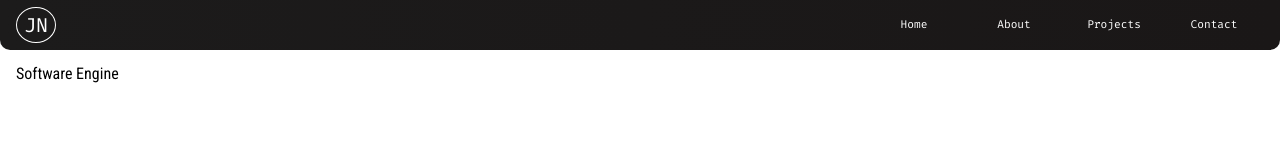
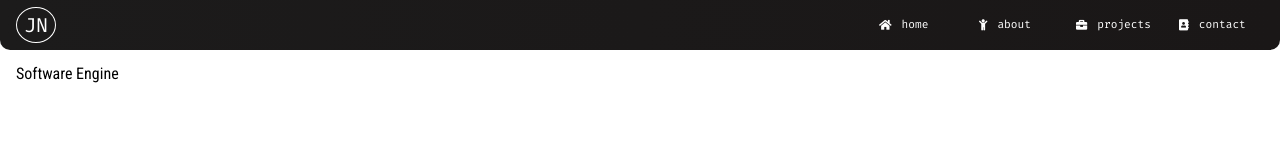
Before and after one commit to jason-nordheim/personal-website, a React (Create React App) app: page / in a window 1280 px wide. Shown: the top 160 px of the page. Built offline with nearby package versions, Linux system fonts and the light colour scheme.

Commit message:
changed to typewritter component from span, updated naming conventions for state variables, and updated CSS

```diff
--- a/src/components/NavBar.css
+++ b/src/components/NavBar.css
@@ -33,8 +33,12 @@
   border: 1px solid white;
   font-stretch: extra-condensed;
   font-size: var(--desktop-font-size);
+  transition: all 0.2s ease-in-out;
 }
-
+.navbar-logo:hover {
+  border: 1px solid #1888ff;
+  color: #1888ff;
+}
 .navbar-menu {
   display: flex;
   list-style: none;
@@ -59,18 +63,29 @@
   width: 100%;
   font-size: 1.1rem;
 }
-.navbar-links > i {
-  display: none;
-}
-.navbar-links > span {
+/* typewriter link */
+.navbar-links > * {
   display: flex;
-  margin: auto;
+  text-align: left;
+  align-items: center;
+  justify-items: start;
+  min-width: fit-content;
   font-size: 0.7rem;
 }
-
+.navbar-links > div {
+  margin-right: auto;
+}
+.navbar-links > i {
+  min-width: unset;
+  justify-self: end;
+  margin-right: 10px;
+}
 .navbar-links:hover {
   color: #1888ff;
   transition: all 0.2s ease-in-out;
+}
+.navbar-links:hover > div {
+  text-decoration: underline;
 }
 
 .navbar-links-mobile {
--- a/src/components/NavBar.js
+++ b/src/components/NavBar.js
@@ -1,53 +1,80 @@
 import React, { useState } from "react";
 import { Link } from "react-router-dom";
+import Typewriter from "typewriter-effect"
+import { typewriterSpeed } from "../data/app"
 
 import "./NavBar.css";
 
 export const NavBar = () => {
-  const [click, setClick] = useState(false);
+  const [open, setOpen] = useState(false);
+  const typeSpeed = typewriterSpeed + 30;
 
-  const handleClick = () => {
-    setClick(!click);
+  const handleOpen = () => {
+    setOpen(!open);
   };
 
-  const closeMobileMenu = () => {
-    setClick(false);
+  const closeMenu = () => {
+    setOpen(false);
   };
 
   return (
     <nav className="navbar">
       <div className="navbar-left">
-        <div className="navbar-menu-icon" onClick={handleClick}>
-          <i className={click ? "fas fa-times" : "fas fa-bars"} />
+        <div className="navbar-menu-icon" onClick={handleOpen}>
+          <i className={open ? "fas fa-times" : "fas fa-bars"} />
         </div>
         <Link to="/" className="navbar-logo">
-          JN
+           JN
         </Link>
       </div>
       <div className="navbar-right">
-        <ul className={click ? "navbar-menu active" : "navbar-menu"}>
+        <ul className={open ? "navbar-menu active" : "navbar-menu"}>
           <li className="navbar-items">
-            <Link to="/" className="navbar-links" onClick={closeMobileMenu}>
+            <Link to="/" className="navbar-links" onClick={closeMenu}>
               <i className="fas fa-home" />
-              <span>Home</span>
+              <Typewriter options={{
+                strings:"home",
+                delay: typeSpeed,
+                cursor: '',
+                autoStart: true,
+                loop: false
+            }}  />
             </Link>
           </li>
           <li className="navbar-items">
-            <Link to="/about" className="navbar-links" onClick={closeMobileMenu}>
+            <Link to="/about" className="navbar-links" onClick={closeMenu}>
               <i className="fas fa-child" />
-              <span>About</span>
+              <Typewriter options={{
+                strings:"about",
+                delay: typeSpeed,
+                cursor: '',
+                autoStart: true,
+                loop: false
+            }}  />
             </Link>
           </li>
           <li className="navbar-items">
-            <Link to="/projects" className="navbar-links" onClick={closeMobileMenu}>
+            <Link to="/projects" className="navbar-links" onClick={closeMenu}>
               <i className="fas fa-briefcase" />
-              <span>Projects</span>
+              <Typewriter options={{
+                strings:"projects",
+                delay: typeSpeed,
+                cursor: '',
+                autoStart: true,
+                loop: false
+            }}  />
             </Link>
           </li>
           <li className="navbar-items">
-            <Link to="/contact" className="navbar-links" onClick={closeMobileMenu}>
+            <Link to="/contact" className="navbar-links" onClick={closeMenu}>
               <i className="fas fa-address-book" />
-              <span>Contact</span>
+              <Typewriter options={{
+                strings:"contact",
+                delay: typeSpeed,
+                cursor: '',
+                autoStart: true,
+                loop: false
+            }}  />
             </Link>
           </li>
         </ul>
```
